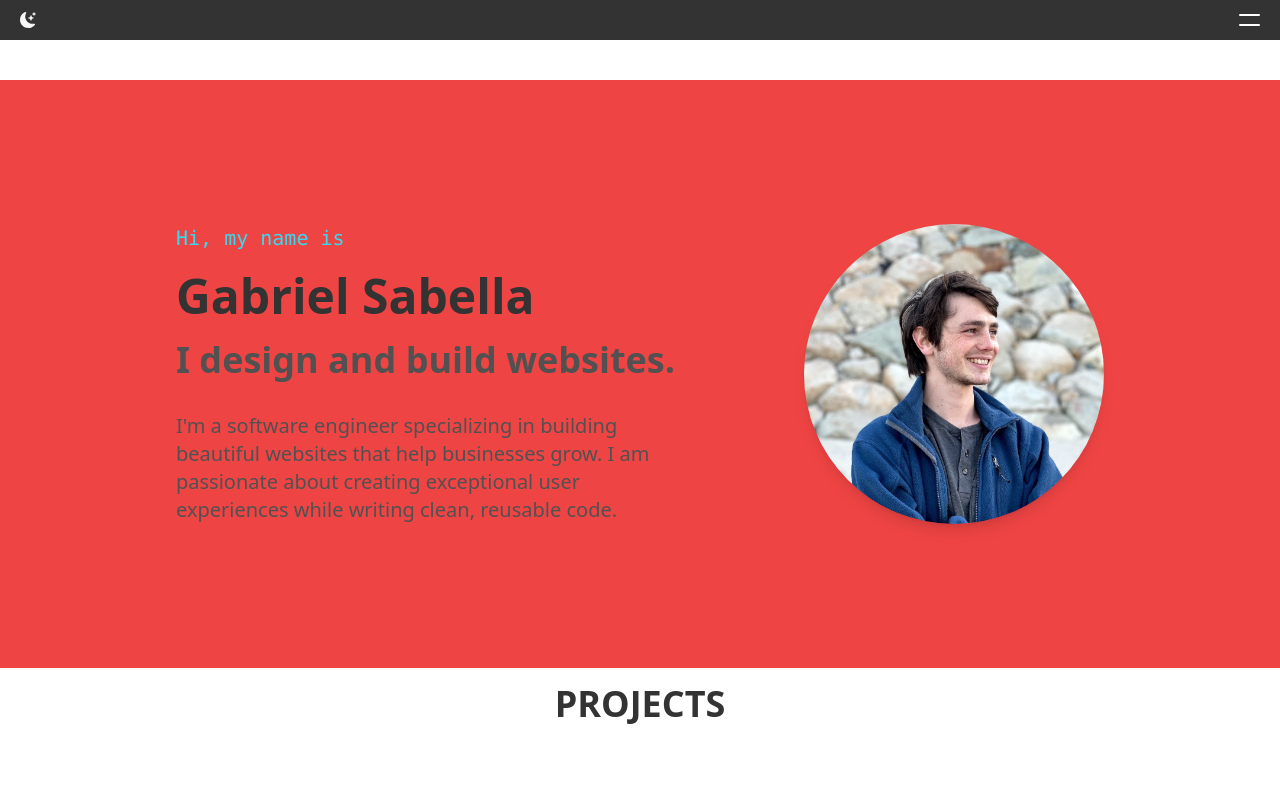
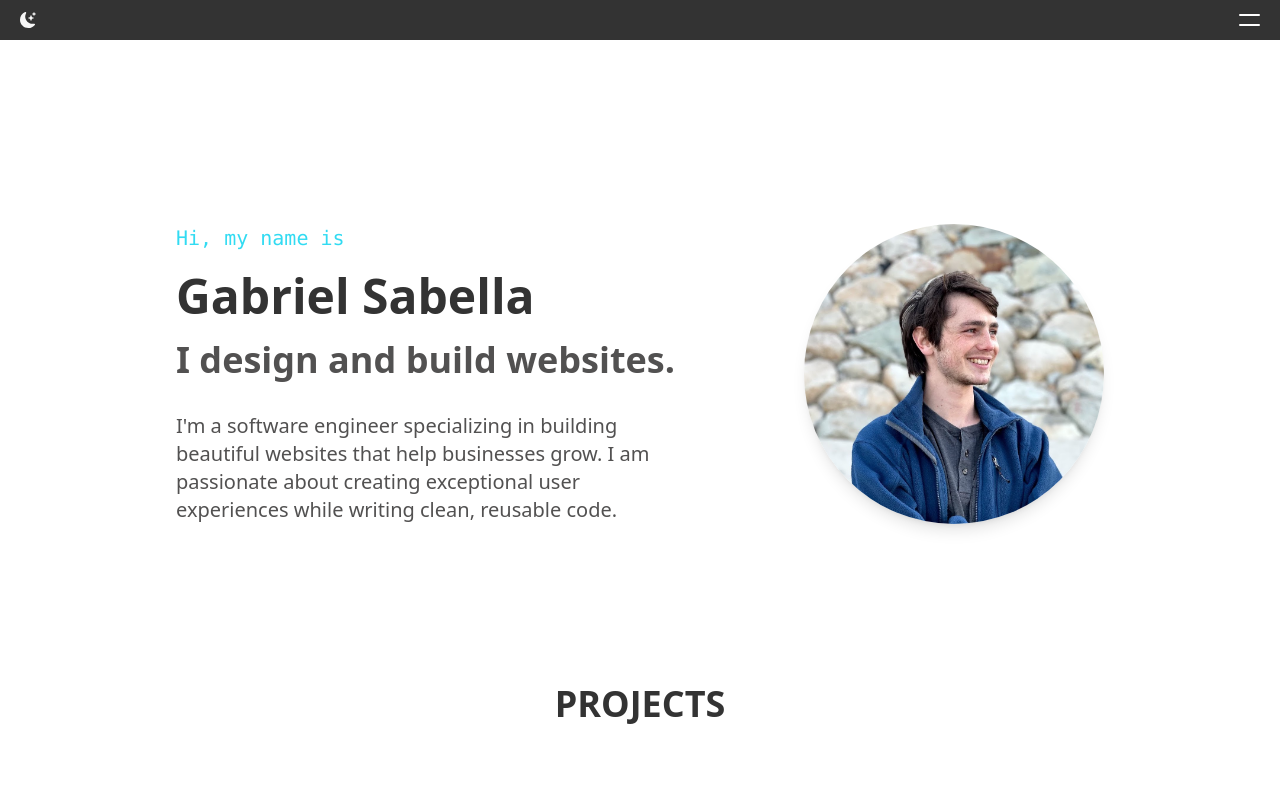
Before and after one commit to gabesabella/gabesabella.dev, a React (Create React App) app: page / in a window 1280 px wide. Shown: the top 800 px of the page. Built offline with nearby package versions, Linux system fonts and the light colour scheme.

Commit message:
removed red

```diff
--- a/src/components/Hero.jsx
+++ b/src/components/Hero.jsx
@@ -2,7 +2,7 @@ import React from "react";
 
 export default function Hero(props) {
   return (
-    <section className="translate-y-[80px] pb-24 xl:py-36 bg-red-500">
+    <section className="translate-y-[80px] pb-24 xl:py-36">
       <div
         className={`flex justify-center w-screen place-items-center flex-wrap-reverse md:space-x-[5%] lg:space-x-[10%] space-x-0 md:flex-nowrap`}
       >
```
